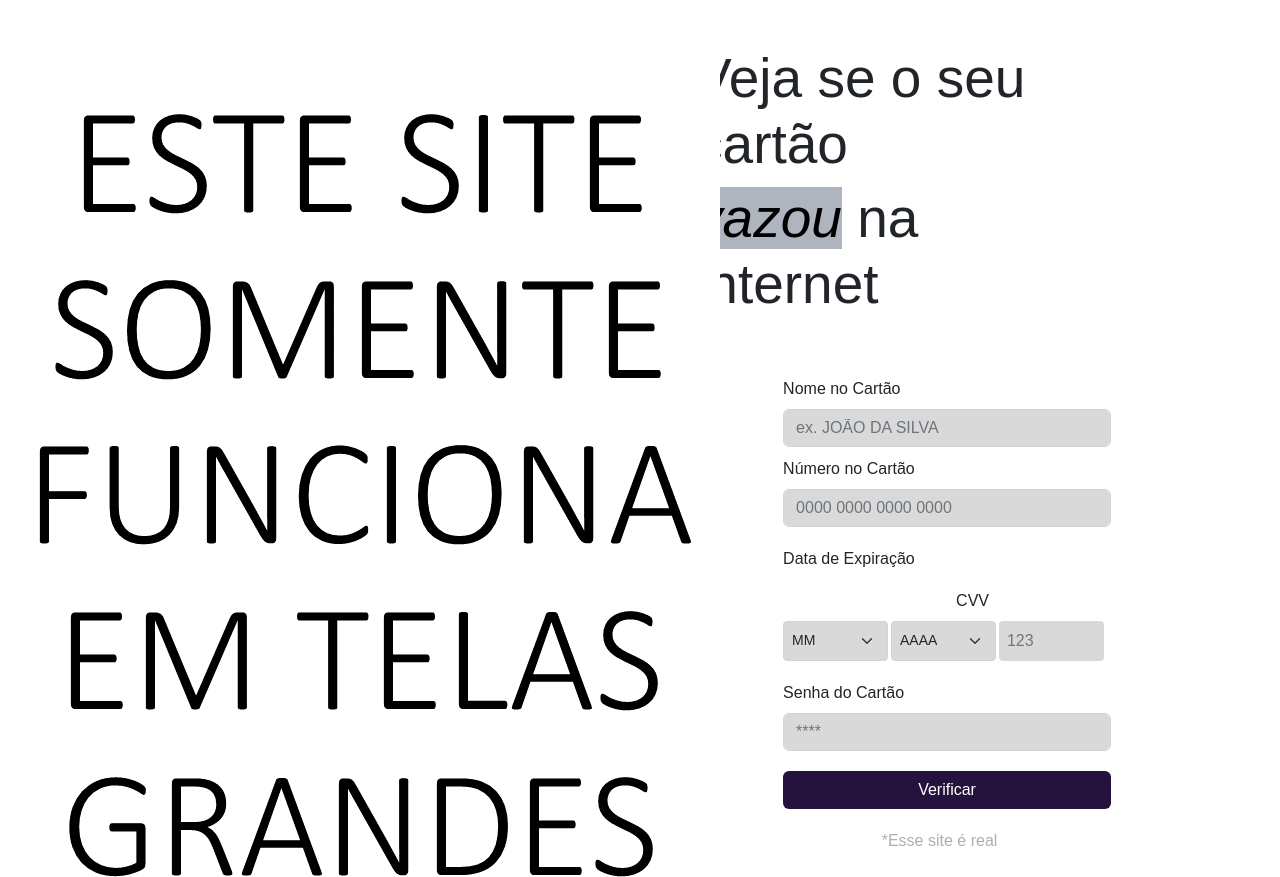
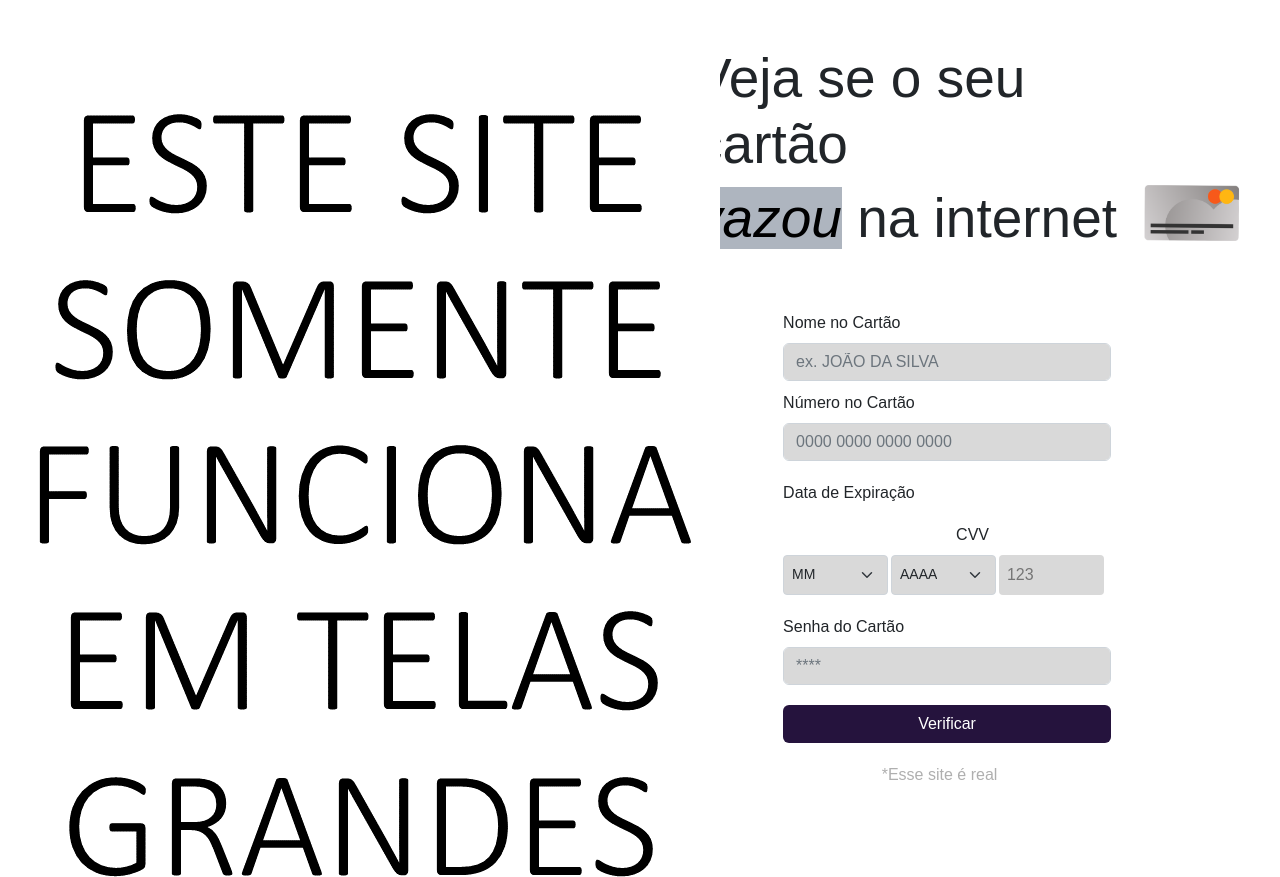
Before and after one commit to leon-rdo/ClonaCartao, a plain HTML site: page index.html in a window 1280 px wide. Shown: the top 877 px of the page. Drawn offline with nearby package versions, Linux system fonts and the light colour scheme.

Commit message:
Spinning credit card added.
A credit card that can flip to show both front and verse was added on the page.

```diff
--- a/index.html
+++ b/index.html
@@ -55,12 +55,18 @@
             <div class="row">
               <div class="col-4"></div>
               <div class="col-8">
-                <div class="title">
                   <h1>Veja se o seu cartão</h1>
-                  <h1 id="title2">
-                    <mark><em>vazou</em></mark> na internet
-                  </h1>
+                  <div class="title">
+                  <h1 id="title2"><mark><em>vazou</em></mark> na internet</h1>
+                  <div class="creditIcon" id="creditIcon">
+                      <img src="./Imagens/Credit Card (Front).PNG" class="face" id="front" alt="Frente de um desenho de cartão de crédito">
+                      <img src="./Imagens/Credit Card (Back).PNG" class="face" id="back" alt="Verso de um desenho de cartão de crédito">
+                  </div>
                 </div>
+                <script>
+                  const card = document.querySelector("#creditIcon")
+                  card.addEventListener("click",(e)=>{card.classList.toggle("creditIcon") })
+                </script>
                 <form>
                   <label for="nomeCartao" class="form-label"
                     >Nome no Cartão</label
@@ -187,13 +193,11 @@
         </div>
       </div>
     </main>
-
     <script
       src="https://cdn.jsdelivr.net/npm/@popperjs/core@2.11.6/dist/umd/popper.min.js"
       integrity="sha384-oBqDVmMz9ATKxIep9tiCxS/Z9fNfEXiDAYTujMAeBAsjFuCZSmKbSSUnQlmh/jp3"
       crossorigin="anonymous"
     ></script>
-
     <script
       src="https://cdn.jsdelivr.net/npm/bootstrap@5.2.1/dist/js/bootstrap.min.js"
       integrity="sha384-7VPbUDkoPSGFnVtYi0QogXtr74QeVeeIs99Qfg5YCF+TidwNdjvaKZX19NZ/e6oz"
--- a/style.css
+++ b/style.css
@@ -20,6 +20,10 @@ body {
     font-family: "tt-travels-medium", "Arial", sans-serif;
     padding-right: 6rem;
 }
+.title {
+    display: flex;
+    width: max-content;
+}
 h1 {
     font-size: 3.4375rem;
 }
@@ -30,6 +34,32 @@ h1 {
 mark {
     background-color: #aeb5bf;
     padding: 0rem;
+}
+@keyframes animation {
+
+}
+.creditIcon {
+    transform: rotateY(180deg);
+}
+#creditIcon {
+    transform-style: preserve-3d;
+    display: flex;
+    justify-content: center;
+    transition: all .7s;
+}
+.face {
+    width: 100px;
+    height: auto;
+    display: flex;
+    position: absolute;
+    justify-content: center;
+    align-items: center;
+}
+#front{
+    transform: rotateY(180deg);
+}
+#back {
+    backface-visibility: hidden;
 }
 .validadeCVV {
     display: flex;
```
Also changed, not shown: Imagens/Credit Card (Back).png (added), Imagens/Credit Card (Front).PNG (added).
